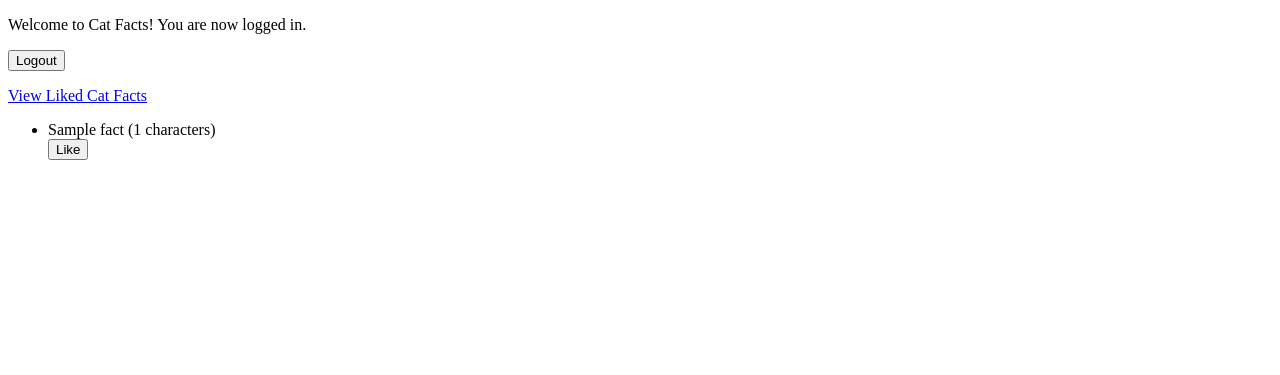
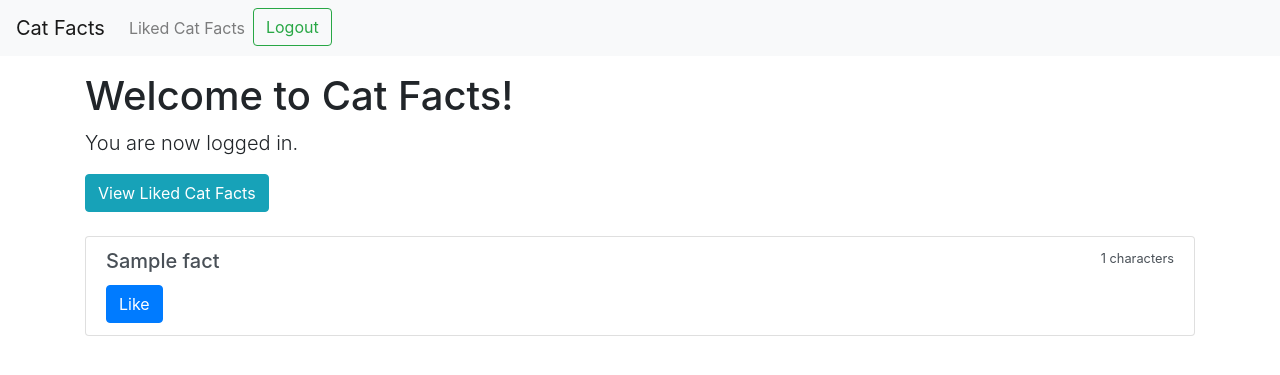
Before and after one commit to josemiguely/cat-facts, a Django app: page /catfacts/ in a window 1280 px wide. Shown: the top 375 px of the page. Run offline with Django 5.2, Linux system fonts and the light colour scheme; a user stored in the database is signed in; tables that the repository leaves empty hold one stand-in row (values such as "Sample post"); a database or web service that is not in the repository returns one stand-in record (values such as "Sample title"); data that the repository does not hold is empty; some libraries are stand-ins or nearby versions.

Commit message:
refactor: Improve content with base.html and bootstrap

```diff
--- a/catfacts/app/templates/app/catfacts.html
+++ b/catfacts/app/templates/app/catfacts.html
@@ -1,30 +1,25 @@
-<!DOCTYPE html>
-<html lang="en">
-<head>
-    <meta charset="UTF-8">
-    <meta name="viewport" content="width=device-width, initial-scale=1.0">
-    <title>Document</title>
-</head>
-<body>
-    <p>Welcome to Cat Facts! You are now logged in.</p>
-        <!-- Logout Form -->
-        <form action="{% url 'logout' %}" method="post">
-            {% csrf_token %}
-            <input type="hidden" name="next" value="/login/">
-            <button type="submit">Logout</button>
-        </form>
-        <p><a href="{% url 'liked_facts' %}">View Liked Cat Facts</a></p>
-            <ul>
-                {% for fact in cat_facts %}
-                <li>
-                    {{ fact.fact }} ({{ fact.length }} characters)
-                    <form action="{% url 'like_cat_fact' %}" method="post">
-                        {% csrf_token %}
-                        <input type="hidden" name="fact" value="{{ fact.fact }}">
-                        <button type="submit">Like</button>
-                    </form>
-                </li>
-                {% endfor %}
-            </ul>
-</body>
-</html>
+{% extends "app/base.html" %}
+
+{% block content %}
+<div class="mt-3 mb-3">
+    <h1>Welcome to Cat Facts!</h1>
+    <p class="lead">You are now logged in.</p>
+    <a href="{% url 'liked_facts' %}" class="btn btn-info mb-4">View Liked Cat Facts</a>
+
+    <div class="list-group">
+        {% for fact in cat_facts %}
+        <div class="list-group-item list-group-item-action flex-column align-items-start">
+            <div class="d-flex w-100 justify-content-between">
+                <h5 class="mb-1">{{ fact.fact }}</h5>
+                <small>{{ fact.length }} characters</small>
+            </div>
+            <form action="{% url 'like_cat_fact' %}" method="post" class="mt-2">
+                {% csrf_token %}
+                <input type="hidden" name="fact" value="{{ fact.fact }}">
+                <button type="submit" class="btn btn-primary">Like</button>
+            </form>
+        </div>
+        {% endfor %}
+    </div>
+</div>
+{% endblock %}
```
Also changed, not shown: catfacts/app/templates/app/liked_facts.html (+19 -14 lines).
